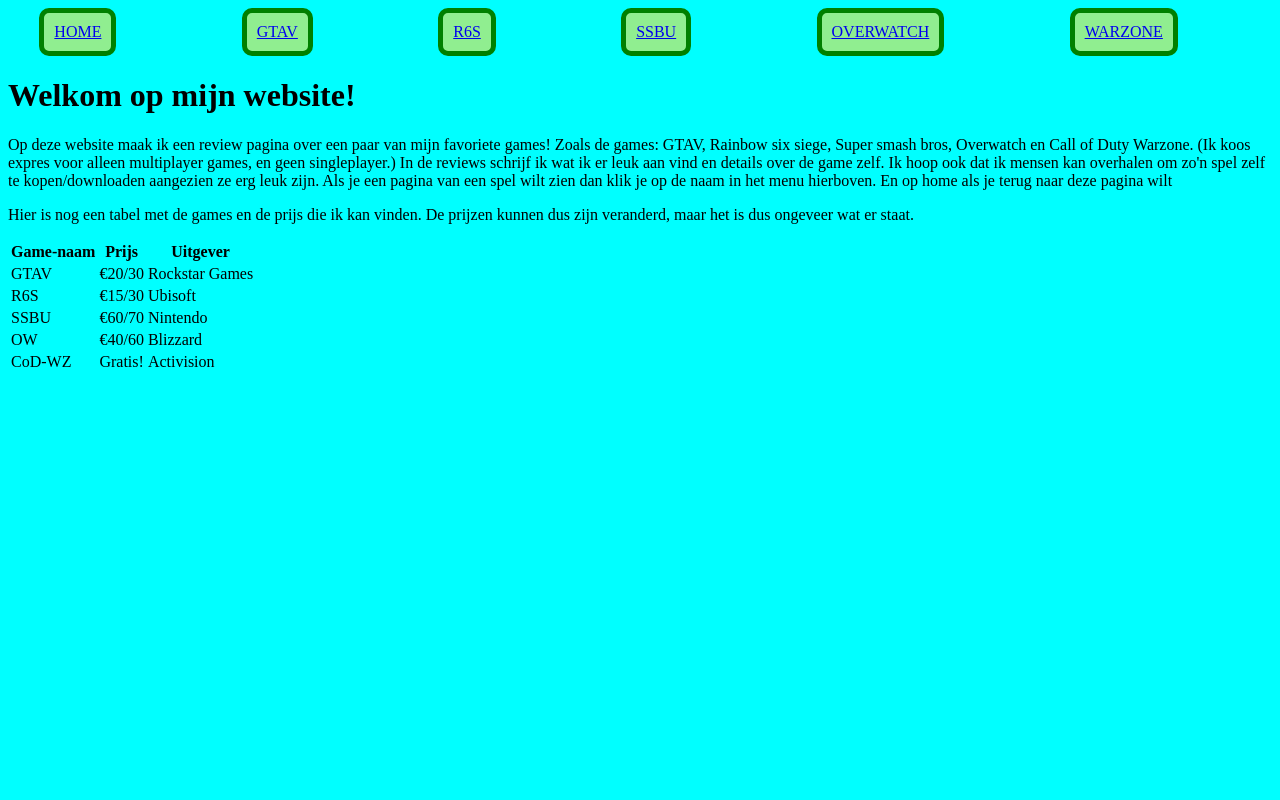
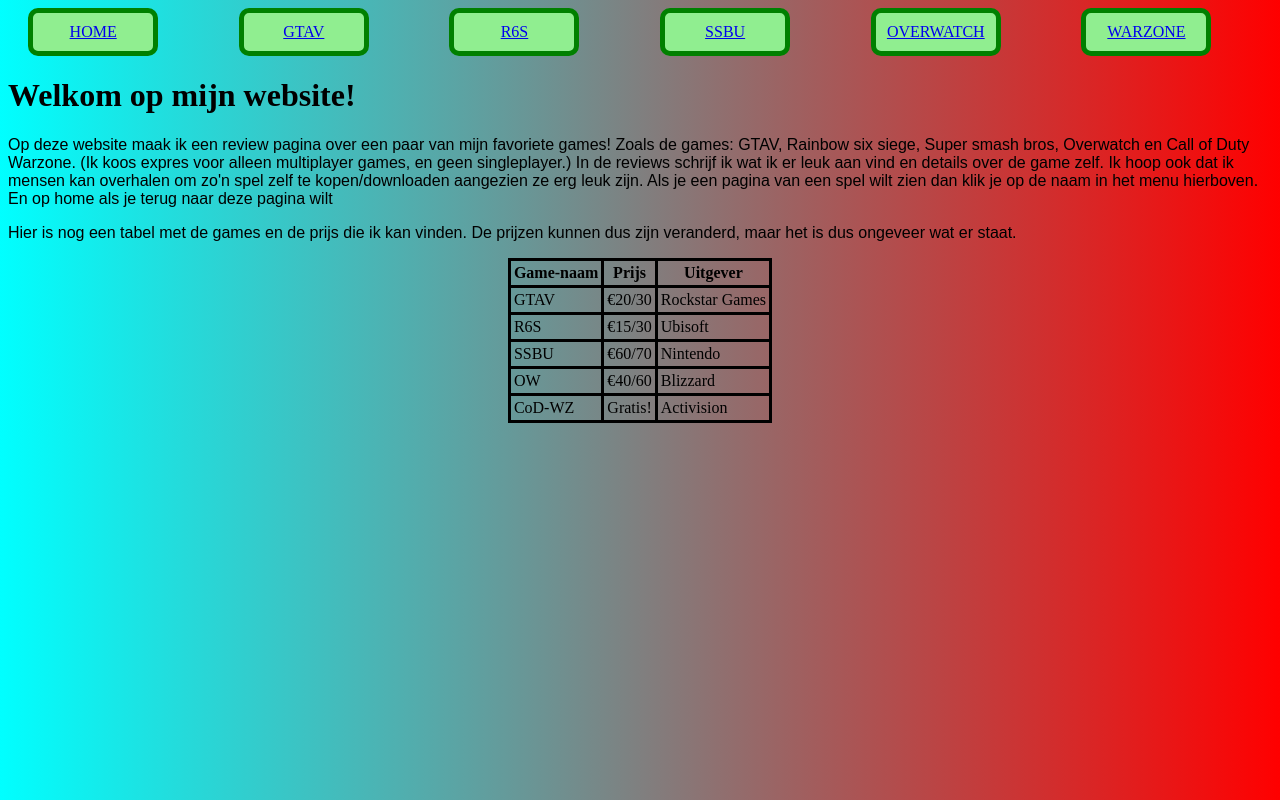
Before and after one commit to KyanFrijhoff/htmlcss1, a plain HTML site: page index.html in a window 1280 px wide. Drawn offline with Linux system fonts and the light colour scheme.

Commit message:
Update style.css

```diff
--- a/style.css
+++ b/style.css
@@ -1,5 +1,5 @@
 body {
-background-color: cyan
+ background-image: linear-gradient(-90deg, red, cyan);
 }
 ul {
   margin: 0px;
@@ -15,9 +15,28 @@ li {
   padding: 10px;
   border: 5px solid green;
   border-radius: 10px 10px 10px 10px;
+  width: 100px;
+  text-align: center;
 }
 
 #container {
   width: 400px;
   margin: auto;
 }
+
+.contaitable {
+  display: flex;
+  justify-content: center;
+}
+
+table, th, td {
+  border: 3px solid black;
+  border-collapse: collapse;
+  padding: 3px 3px 3px 3px;
+}
+h1  {
+  font-family: "Times New Roman";
+}
+p {
+  font-family: Arial;
+}
```
